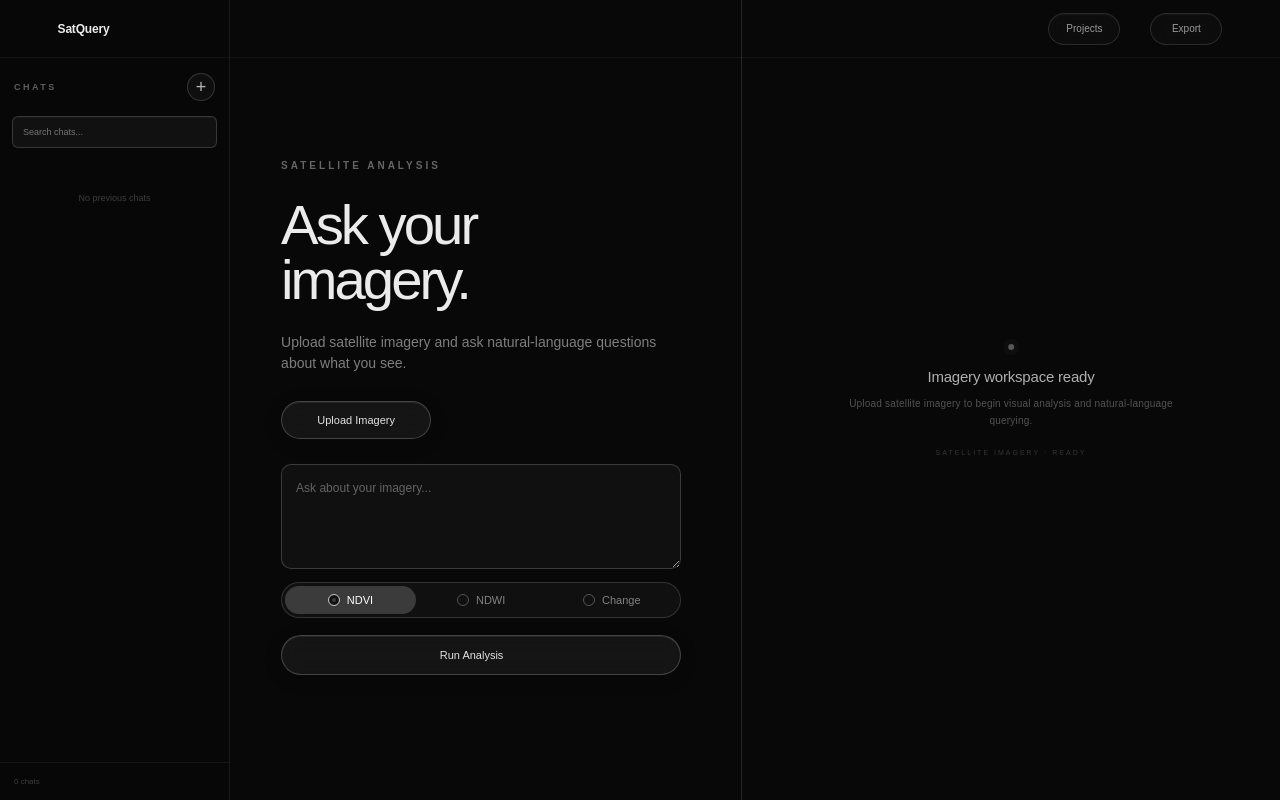
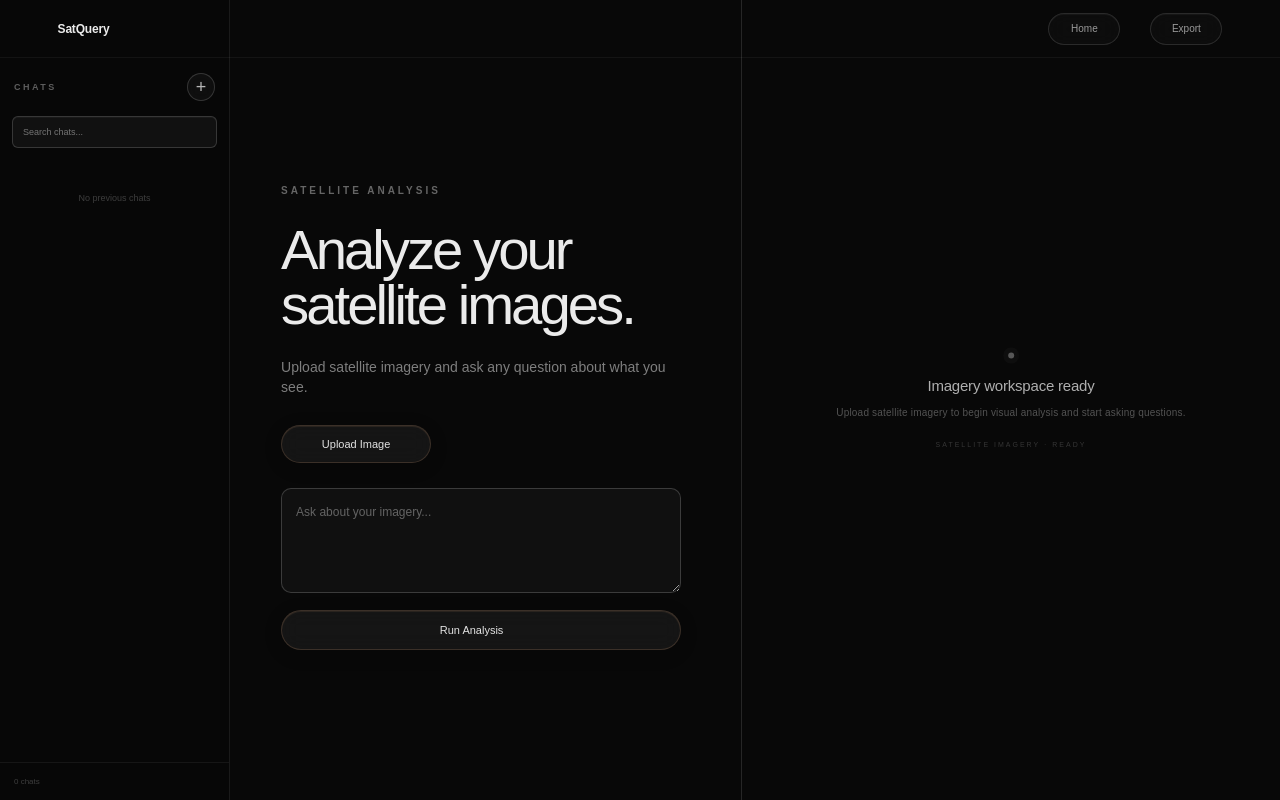
Before and after one commit to GarimaS06/SatQuery-AI, a plain HTML site: page frontend/app.html in a window 1280 px wide. Drawn offline with Linux system fonts and the light colour scheme.

Commit message:
Set landing page as index and update frontend

```diff
--- a/frontend/app.css
+++ b/frontend/app.css
@@ -1,6 +1,10 @@
 /* =========================================
    SATQUERY AI — APPLICATION PAGE
    ========================================= */
+
+:root {
+    --copper: 194, 148, 108;
+}
 
 * {
     margin: 0;
@@ -1896,7 +1900,7 @@ body {
     color: rgba(255, 255, 255, 0.88) !important;
 
     border:
-        1px solid rgba(255, 255, 255, 0.20) !important;
+        1px solid rgba(var(--copper), 0.22) !important;
 
     border-radius: 30px;
 
@@ -1904,7 +1908,7 @@ body {
     -webkit-backdrop-filter: blur(10px);
 
     box-shadow:
-        inset 0 1px 0 rgba(255, 255, 255, 0.07),
+        inset 0 1px 0 rgba(var(--copper), 0.12),
         0 4px 18px rgba(0, 0, 0, 0.18);
 
     transition:
@@ -1933,11 +1937,11 @@ body {
     color: #ffffff !important;
 
     border-color:
-        rgba(255, 255, 255, 0.34) !important;
-
-    box-shadow:
-        inset 0 1px 0 rgba(255, 255, 255, 0.11),
-        0 8px 26px rgba(255, 255, 255, 0.035);
+        rgba(var(--copper), 0.4) !important;
+
+    box-shadow:
+        inset 0 1px 0 rgba(var(--copper), 0.18),
+        0 8px 26px rgba(0, 0, 0, 0.22);
 }
 
 
--- a/frontend/app.html
+++ b/frontend/app.html
@@ -32,7 +32,7 @@
     <header class="app-navbar">
 
         <a
-            href="./project.html"
+            href="./index.html"
             class="app-logo"
         >
             SatQuery
@@ -42,9 +42,9 @@
         <nav class="app-nav">
 
             <a
-                href="./project.html"
+                href="./index.html"
             >
-                Projects
+                Home
             </a>
 
             <a
@@ -167,8 +167,8 @@
 
                 <h1>
 
-                    Ask your<br>
-                    imagery.
+                    Analyze your<br>
+                    satellite images.
 
                 </h1>
 
@@ -179,7 +179,7 @@
                 <p class="description">
 
                     Upload satellite imagery and
-                    ask natural-language questions
+                    ask any question
                     about what you see.
 
                 </p>
@@ -208,7 +208,7 @@
                     id="uploadButton"
                 >
 
-                    Upload Imagery
+                    Upload Image
 
                 </button>
 
@@ -260,56 +260,6 @@
     placeholder="Ask about your imagery..."
     rows="4"
 ></textarea>
-
-
-                <!-- =================================
-                     ANALYSIS OPTIONS
-                     ================================= -->
-
-                <div class="analysis-options">
-
-
-                    <button
-                        type="button"
-                        class="analysis-option active"
-                        data-analysis="NDVI"
-                    >
-
-                        <span></span>
-
-                        NDVI
-
-                    </button>
-
-
-                    <button
-                        type="button"
-                        class="analysis-option"
-                        data-analysis="NDWI"
-                    >
-
-                        <span></span>
-
-                        NDWI
-
-                    </button>
-
-
-                    <button
-                        type="button"
-                        class="analysis-option"
-                        data-analysis="Change Detection"
-                    >
-
-                        <span></span>
-
-                        Change
-
-                    </button>
-
-
-                </div>
-
 
 
                 <!-- =================================
@@ -397,8 +347,8 @@
 
     <div class="empty-state-text">
         Upload satellite imagery to begin
-        visual analysis and natural-language
-        querying.
+        visual analysis and start
+        asking questions.
     </div>
 
 </div>
--- a/frontend/app.js
+++ b/frontend/app.js
@@ -42,9 +42,6 @@ const imageSession =
 
 const queryInput =
     document.getElementById("queryInput");
-
-const analysisOptions =
-    document.querySelectorAll(".analysis-option");
 
 const runButton =
     document.getElementById("runButton");
@@ -1233,43 +1230,10 @@ if (deleteButton) {
 
 /* =========================================
    OLD ANALYSIS OPTIONS
-   ========================================= */
-
-/*
-   Router decides the analysis type
-   from the question.
-
-   These old buttons are therefore
-   NOT sent to the backend.
-*/
-
-analysisOptions.forEach(
-    (option) => {
-
-        option.addEventListener(
-            "click",
-            () => {
-
-                analysisOptions.forEach(
-                    (item) => {
-
-                        item.classList.remove(
-                            "active"
-                        );
-
-                    }
-                );
-
-
-                option.classList.add(
-                    "active"
-                );
-
-            }
-        );
-
-    }
-);
+   (buttons removed from the UI —
+   analysis type is now decided entirely
+   by the router from the question text)
+   ========================================= */
 
 
 /* =========================================
```
Also changed, not shown: frontend/index.html (renamed from frontend/project.html).
